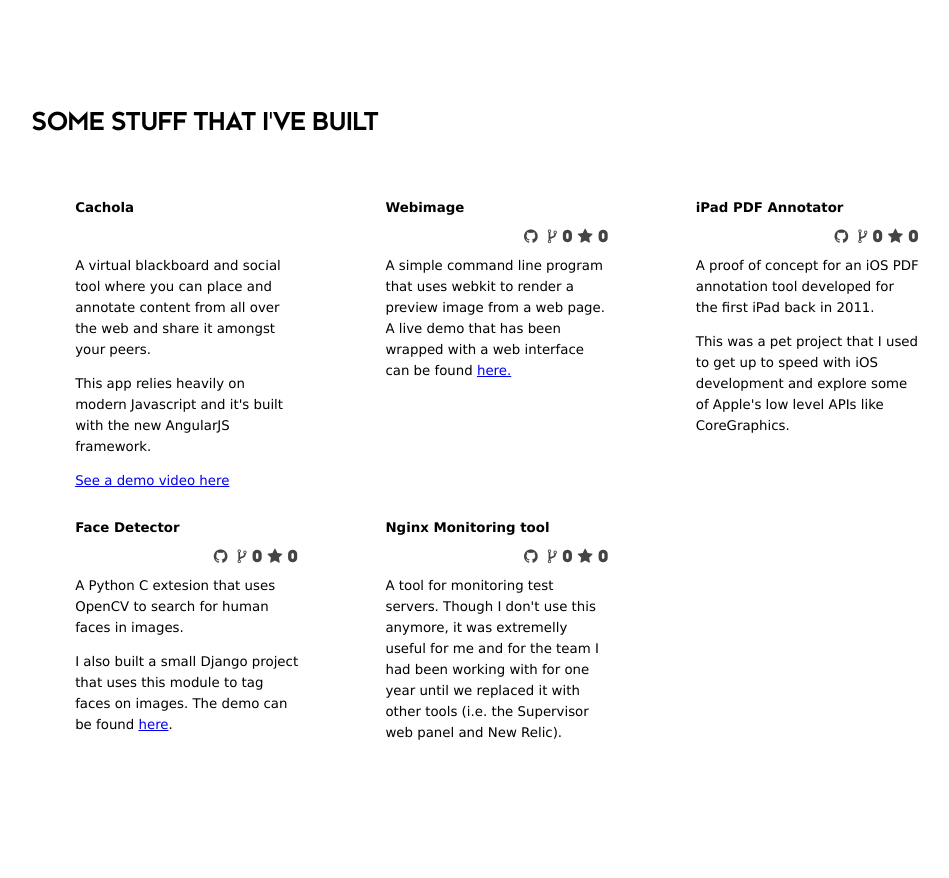
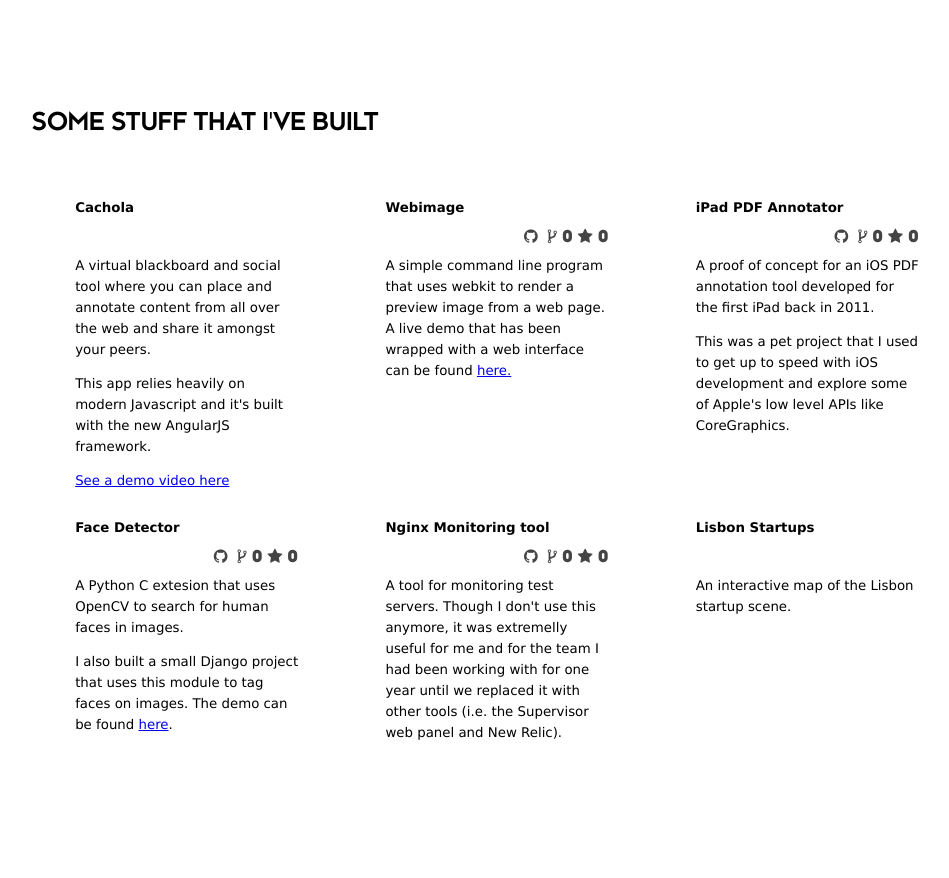
Before and after one commit to raphaelcruzeiro/website, a Django app: page / in a window 1280 px wide. Shown: the part 2641-3519 px from the top of the page, without its empty margins (143-1092 px from the left). Run offline with Django 3.2, Linux system fonts and the light colour scheme; parts of the project's set-up code (start-up, migrations or seed data) failed here and were passed over; some libraries are stand-ins or nearby versions.

Commit message:
Added a link to Lisbon Startups

```diff
--- a/website/templates/index.html
+++ b/website/templates/index.html
@@ -166,6 +166,13 @@
                                         <p>A tool for monitoring test servers. Though I don't use this anymore, it was extremelly useful for me and for the team I had been working with for one year until we replaced it with other tools (i.e. the Supervisor web panel and New Relic).</p>
                                     </div>
                             </li>
+                            <li class="portifolio-item">
+                                <div class="content">
+                                    <h3><a href="http://lisbonstartups.org" target="_blank">Lisbon Startups</a></h3>
+                                    <ul class="github"></ul>
+                                    <p>An interactive map of the Lisbon startup scene.</p>
+                                </div>
+                            </li>
                         </ul>
                     </div>
                 </div>
```
